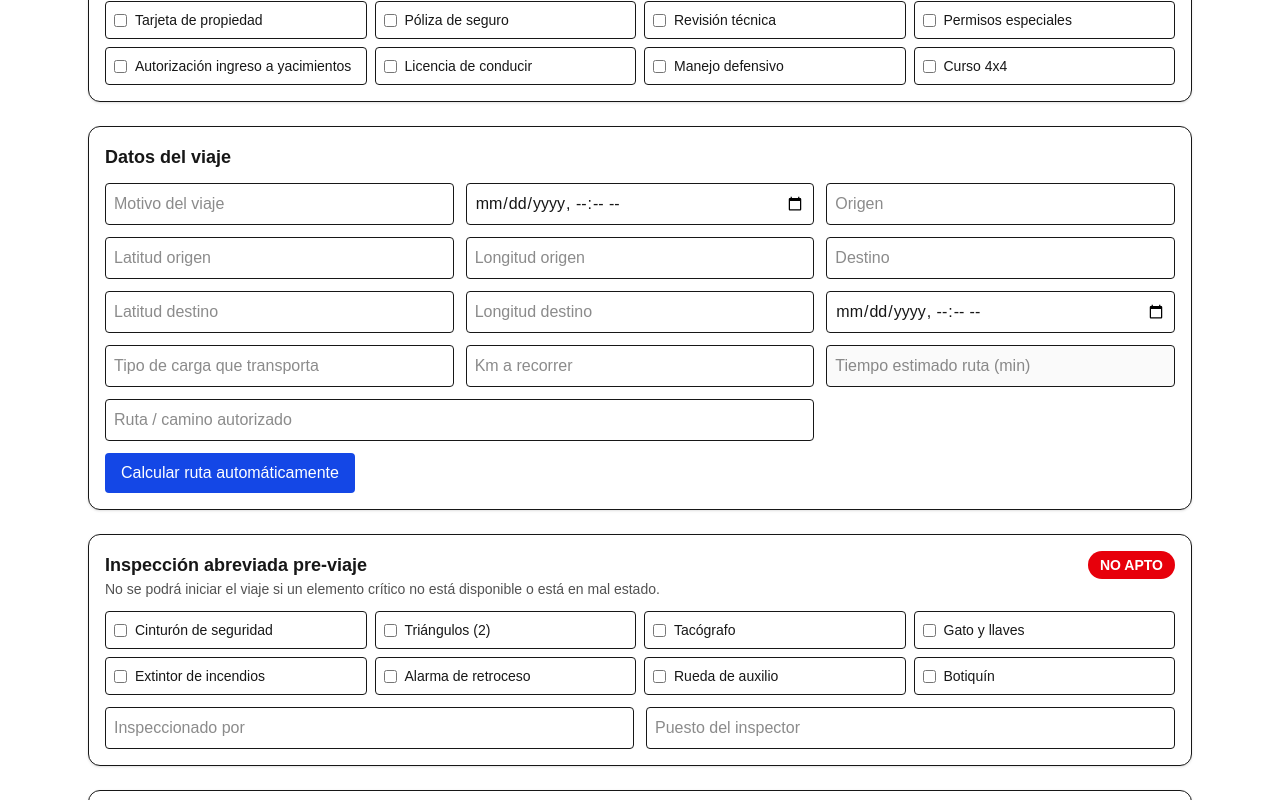
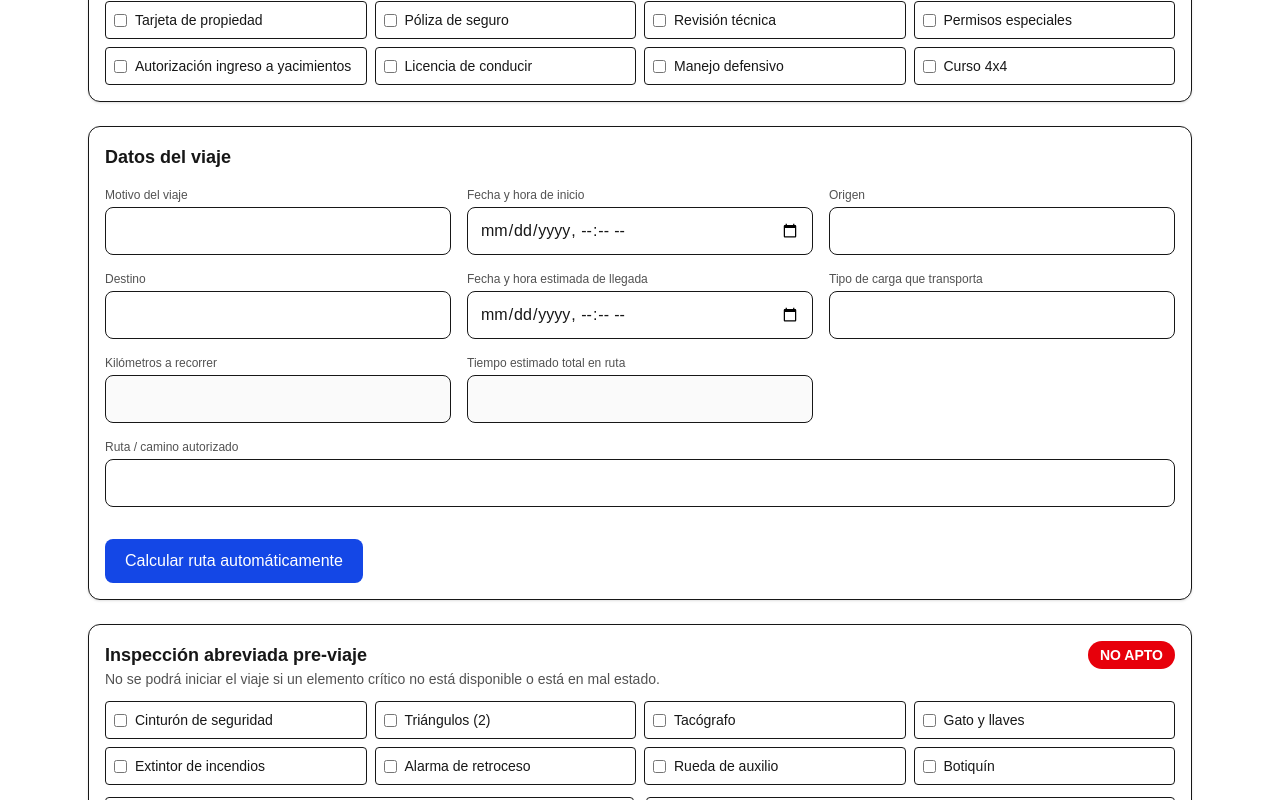
Before and after one commit to Roniant2023/portal-hseq-ia, a Next.js app: page /gestion-viajes in a window 1280 px wide. Shown: the part 594-1394 px from the top of the page. Built offline with nearby package versions, Linux system fonts and the light colour scheme.

Commit message:
Mejorar interfaz datos del viaje

```diff
--- a/app/gestion-viajes/page.tsx
+++ b/app/gestion-viajes/page.tsx
@@ -806,101 +806,75 @@ totalTravelMinutes += mandatoryRestMinutes;
           ))}
         </div>
       </section>
-
-      <section className="border rounded-xl p-4 space-y-3 bg-white shadow-sm">
+<section className="border rounded-xl p-4 space-y-4 bg-white shadow-sm">
   <h2 className="text-lg font-semibold">Datos del viaje</h2>
 
-        <div className="grid grid-cols-1 md:grid-cols-3 gap-3">
+  <div className="grid grid-cols-1 md:grid-cols-3 gap-4">
+    {[
+      ["Motivo del viaje", trip.reason, "reason", false],
+      ["Fecha y hora de inicio", trip.departureDateTime, "departureDateTime", true],
+      ["Origen", trip.origin, "origin", false],
+      ["Destino", trip.destination, "destination", false],
+      ["Fecha y hora estimada de llegada", trip.arrivalDateTime, "arrivalDateTime", true],
+      ["Tipo de carga que transporta", trip.cargoType, "cargoType", false],
+    ].map(([label, value, key, isDate]: any) => (
+      <div key={key} className="flex flex-col gap-1">
+        <label className="text-xs font-medium text-neutral-600">{label}</label>
         <input
-            className="border p-2 rounded"
-            placeholder="Motivo del viaje"
-            value={trip.reason}
-            onChange={(e) => updateTrip("reason", e.target.value)}
+          className="h-12 border p-3 rounded-lg"
+          type={isDate ? "datetime-local" : "text"}
+          value={value}
+          onChange={(e) => updateTrip(key, e.target.value)}
         />
+      </div>
+    ))}
+
+    <div className="flex flex-col gap-1">
+      <label className="text-xs font-medium text-neutral-600">
+        Kilómetros a recorrer
+      </label>
       <input
-            className="border p-2 rounded"
-            type="datetime-local"
-            value={trip.departureDateTime}
-            onChange={(e) => updateTrip("departureDateTime", e.target.value)}
-          />
-          <input
-            className="border p-2 rounded"
-            placeholder="Origen"
-            value={trip.origin}
-            onChange={(e) => updateTrip("origin", e.target.value)}
-          />
-<input
-  className="border p-2 rounded"
-  placeholder="Latitud origen"
-  value={trip.originLat}
-  onChange={(e) => updateTrip("originLat", e.target.value)}
-/>
-
-<input
-  className="border p-2 rounded"
-  placeholder="Longitud origen"
-  value={trip.originLon}
-  onChange={(e) => updateTrip("originLon", e.target.value)}
-/>
-          <input
-            className="border p-2 rounded"
-            placeholder="Destino"
-            value={trip.destination}
-            onChange={(e) => updateTrip("destination", e.target.value)}
-          />
-<input
-  className="border p-2 rounded"
-  placeholder="Latitud destino"
-  value={trip.destinationLat}
-  onChange={(e) => updateTrip("destinationLat", e.target.value)}
-/>
-
-<input
-  className="border p-2 rounded"
-  placeholder="Longitud destino"
-  value={trip.destinationLon}
-  onChange={(e) => updateTrip("destinationLon", e.target.value)}
-/>
-          <input
-            className="border p-2 rounded"
-            type="datetime-local"
-            value={trip.arrivalDateTime}
-            onChange={(e) => updateTrip("arrivalDateTime", e.target.value)}
-          />
-          <input
-            className="border p-2 rounded"
-            placeholder="Tipo de carga que transporta"
-            value={trip.cargoType}
-            onChange={(e) => updateTrip("cargoType", e.target.value)}
-          />
-          <input
-            className="border p-2 rounded"
-            placeholder="Km a recorrer"
+        className="h-12 border p-3 rounded-lg bg-neutral-50"
         value={trip.kilometers}
-            onChange={(e) => updateTrip("kilometers", e.target.value)}
-          />
-<input
-  className="border p-2 rounded bg-neutral-50"
-  placeholder="Tiempo estimado ruta (min)"
-  value={trip.estimatedDurationMinutes}
         readOnly
       />
+    </div>
+
+    <div className="flex flex-col gap-1">
+      <label className="text-xs font-medium text-neutral-600">
+        Tiempo estimado total en ruta
+      </label>
       <input
-            className="border p-2 rounded md:col-span-2"
-            placeholder="Ruta / camino autorizado"
+        className="h-12 border p-3 rounded-lg bg-neutral-50"
+        value={
+          trip.estimatedDurationMinutes
+            ? `${(Number(trip.estimatedDurationMinutes) / 60).toFixed(1)} horas`
+            : ""
+        }
+        readOnly
+      />
+    </div>
+
+    <div className="flex flex-col gap-1 md:col-span-3">
+      <label className="text-xs font-medium text-neutral-600">
+        Ruta / camino autorizado
+      </label>
+      <input
+        className="h-12 border p-3 rounded-lg"
         value={trip.authorizedRoute}
         onChange={(e) => updateTrip("authorizedRoute", e.target.value)}
       />
     </div>
+  </div>
+
   <button
     type="button"
     onClick={handleCalculateRoute}
-  className="px-4 py-2 bg-blue-700 text-white rounded"
+    className="mt-4 h-11 px-5 bg-blue-700 text-white rounded-lg font-medium hover:bg-blue-800 transition"
   >
     Calcular ruta automáticamente
   </button>
 </section>
-
           <section className="border rounded-xl p-4 space-y-3 bg-white shadow-sm">
         <div className="flex items-start justify-between gap-3">
           <div>
```
Lines whose indentation alone changed are shown as unchanged.
